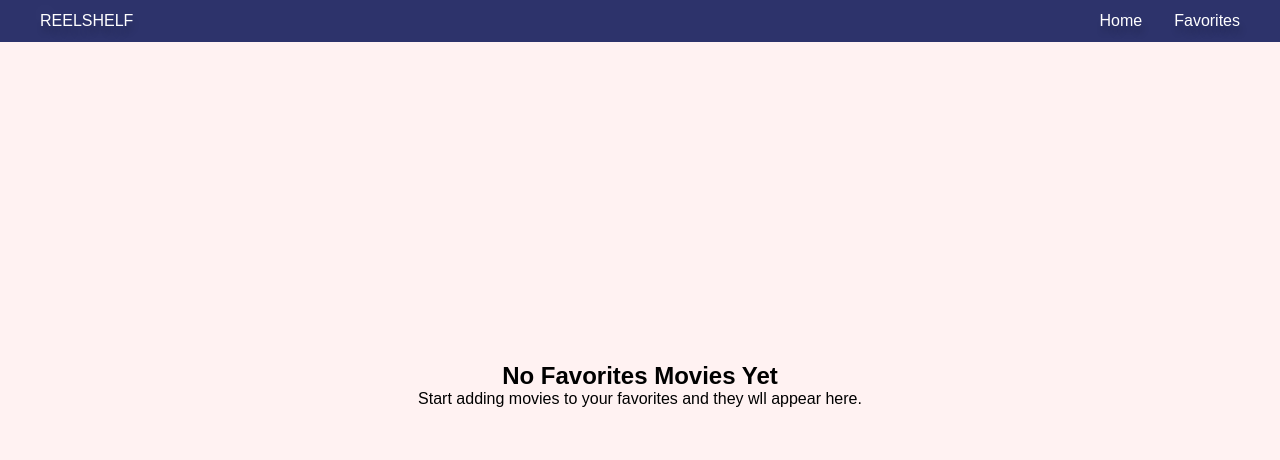
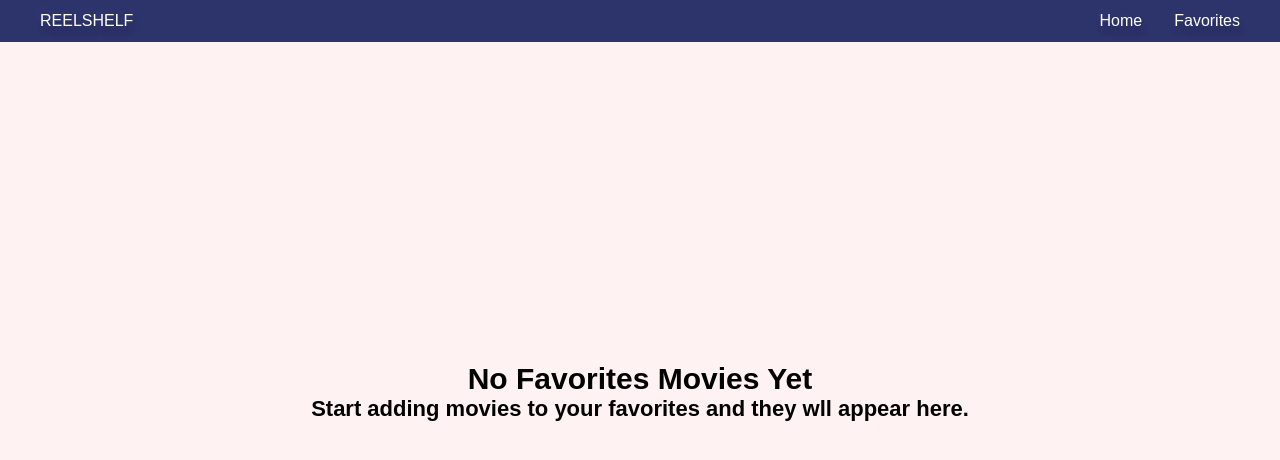
Before and after one commit to echoisonline/reelshelf, a React (Vite) app: page /favorites in a window 1280 px wide. Shown: the top 460 px of the page. Built offline with nearby package versions, Linux system fonts and the light colour scheme; a web font is replaced by a local one.

Commit message:
fixed local storaging

```diff
--- a/src/App.jsx
+++ b/src/App.jsx
@@ -4,8 +4,8 @@ import Card from "./components/Card";
 import { BrowserRouter as Router, Routes, Route } from "react-router-dom";
 import { MovieProvider } from "./contexts/FavoriteContext";
 import Navbar from "./components/Navbar";
-import "./styles/index.css"
-import "./styles/App.css"
+import "./styles/index.css";
+import "./styles/App.css";
 import Movie from "./pages/Movie";
 
 function App() {
--- a/src/contexts/FavoriteContext.jsx
+++ b/src/contexts/FavoriteContext.jsx
@@ -1,42 +1,43 @@
 import { createContext, useContext, useEffect, useState } from "react";
 
-const MovieContext = createContext()
+const MovieContext = createContext();
 
-export const useMovieContext = () => useContext(MovieContext)
+export const useMovieContext = () => useContext(MovieContext);
 
-export const MovieProvider = ({children}) => {
-    const [favorites, setFavorites] = useState([])
+export const MovieProvider = ({ children }) => {
+  const [favorites, setFavorites] = useState(() => {
+    const storedFavs = localStorage.getItem("favorites");
+    return storedFavs ? JSON.parse(storedFavs) : [];
+  });
 
   useEffect(() => {
-        const storedFavs = localStorage.getItem("favorites")
-
-        if (storedFavs) setFavorites(JSON.parse(storedFavs))
-    }, [])
-
-    useEffect(() => {
-        localStorage.setItem('favorites', JSON.stringify(favorites))
-    }, [favorites])
+    if (favorites.length > 0) {
+      localStorage.setItem("favorites", JSON.stringify(favorites));
+    }
+  }, [favorites]);
 
   const addToFavorites = (movie) => {
-        setFavorites(prev => [...prev, movie])
+    setFavorites((prev) => {
+      if (!prev.some((fav) => fav.id === movie.id)) {
+        return [...prev, movie];
       }
+      return prev;
+    });
+  };
 
   const removeFromFavorites = (movieId) => {
-        setFavorites(prev => prev.filter(movie => movie.id !== movieId))
-    }
+    setFavorites((prev) => prev.filter((movie) => movie.id !== movieId));
+  };
 
   const isFavorite = (movieId) => {
-        return favorites.some(movie => movie.id === movieId)
-    }
+    return favorites.some((movie) => movie.id === movieId);
+  };
 
-    const value = {
-        favorites,
-        addToFavorites,
-        removeFromFavorites,
-        isFavorite
-    }
-
-    return <MovieContext.Provider value={value}>
+  return (
+    <MovieContext.Provider
+      value={{ favorites, addToFavorites, removeFromFavorites, isFavorite }}
+    >
       {children}
     </MovieContext.Provider>
-}
+  );
+};
--- a/src/styles/Card.css
+++ b/src/styles/Card.css
@@ -1,4 +1,4 @@
-.scrollContainer .movie-card{
+.scrollContainer .movie-card {
   position: relative;
   display: flex;
   flex-direction: column;
@@ -28,7 +28,7 @@
   aspect-ratio: 2/3;
 }
 
-.movie-card{
+.movie-card {
   position: relative;
   display: inline-flex;
   justify-content: center;
@@ -37,12 +37,10 @@
   height: 100%px;
 }
 
-.movie-poster img{
+.movie-poster img {
   border-radius: 20px;
   height: 400px;
-    width 100%;
 }
-
 
 .movie-overlay {
   position: absolute;
@@ -116,15 +114,14 @@
 }
 
 .movie-card:hover .movie-info h3 {
-    color: #2D336B;
-    text-shadow: 0px 0px 8px #234ECE;
+  color: #2d336b;
+  text-shadow: 0px 0px 8px #234ece;
 }
 
 .movie-info h3 {
   font-size: 1rem;
   margin: 0;
 }
-
 
 .movie-info p {
   color: #999;
@@ -152,16 +149,15 @@
     font-size: 1.2rem;
   }
 
-    .movie-poster img{
+  .movie-poster img {
     height: 280px;
   }
 
-    .movie-overlay{
+  .movie-overlay {
     height: 280px;
   }
 
-    .movie-info h3{
+  .movie-info h3 {
     font-size: 15px;
   }
-
 }
--- a/src/styles/Favorites.css
+++ b/src/styles/Favorites.css
@@ -1,12 +1,21 @@
-.favoritesEmpty{
+.favoritesEmpty {
   position: relative;
   text-align: center;
   top: 40vh;
 }
 
-.favoritesText{
+.favoritesText {
   margin: 10px auto;
   max-width: fit-content;
   margin-left: auto;
   margin-right: auto;
 }
+
+.favoritesEmpty h2 {
+  font-size: 30px;
+}
+
+.favoritesEmpty p {
+  font-size: 22px;
+  font-weight: 600;
+}
```
Also changed, not shown: src/pages/Favorites.jsx (+4 -4 lines). Lines whose indentation alone changed are shown as unchanged.
